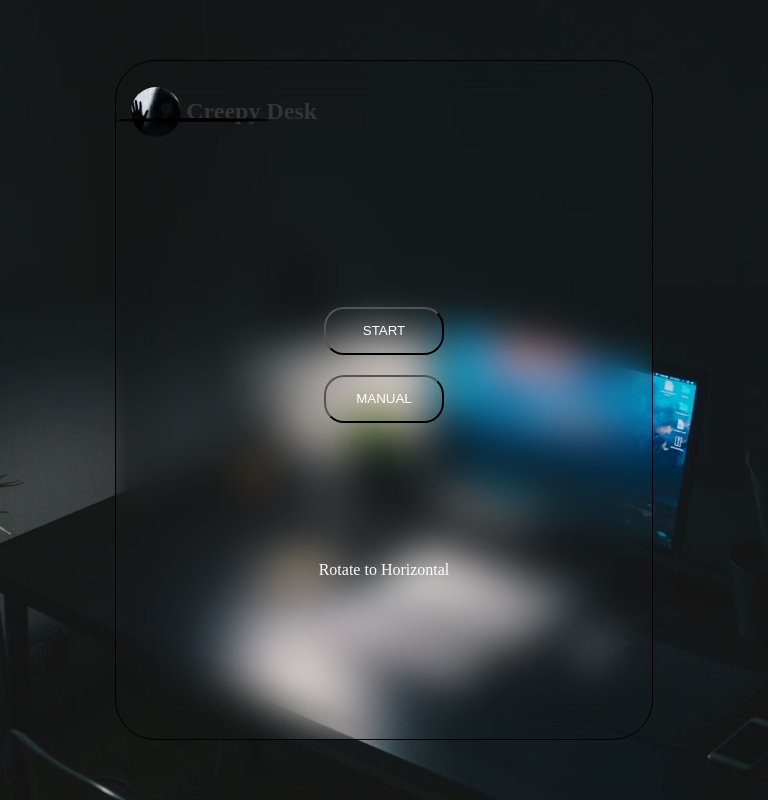
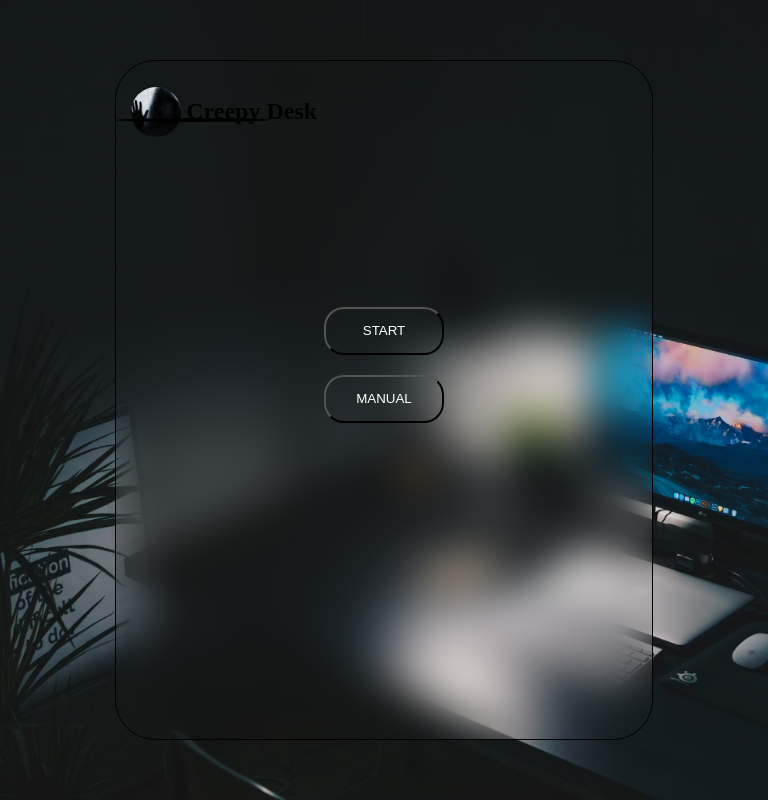
Before and after one commit to SharizHussain/02_The-desk, a React (Vite) app: page /manual in a window 768 px wide. Built offline with nearby package versions, Linux system fonts and the light colour scheme.

Commit message:
fix responsive

```diff
--- a/src/LandingPage.css
+++ b/src/LandingPage.css
@@ -12,7 +12,7 @@
     object-fit: cover;
     object-position: bottom;
 }
-@media (max-width:768px) {
+@media (max-width:600px) {
     .gameImg{
         object-position: 90%;
     }
@@ -26,13 +26,12 @@
     h1{
         color: rgb(53, 52, 52);
     }
-
-    @media (max-width:768px) and (min-width:450px) {
+}
+    @media (max-width:1000px) and (min-width:600px) {
         section{
-            font-size: 2vw !important;
+            font-size: 2.2vw !important;
         }
     }
-}
 
 .suggestion{
     position: absolute;
--- a/src/LandingPage.jsx
+++ b/src/LandingPage.jsx
@@ -40,7 +40,7 @@
                                     <button className='manual' onClick={manualShow}>MANUAL</button>
                                 </div>
 
-                                <div className='suggestion'><span>Rotate to Horizontal</span></div>
+                                <div className='suggestion'><span>Rotate for Best Experience</span></div>
                             </>
                             :
                             <div className='manualPage'>
@@ -68,7 +68,7 @@
                                     </section>
                                 </div>
 
-                                <div className='suggestion'>Rotate to Horizontal</div>
+                                <div className='suggestion'>Rotate for Best Experience</div>
                             </div>
                     }
                 </div>
```
